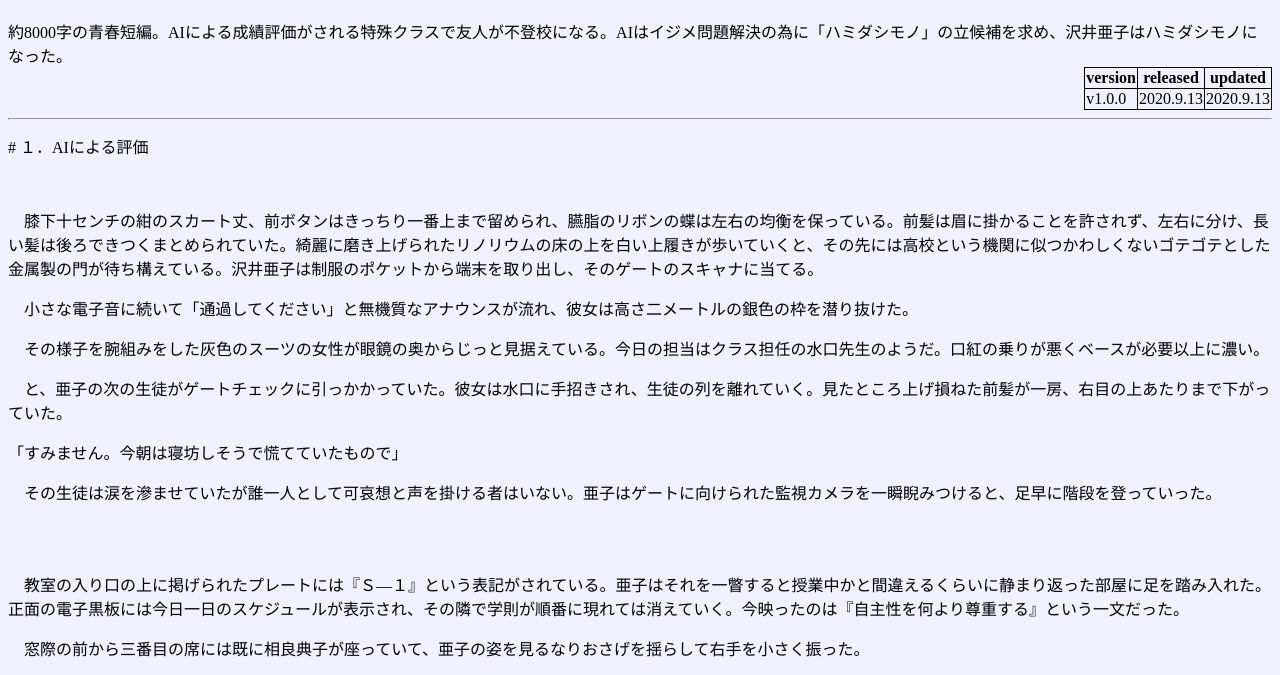
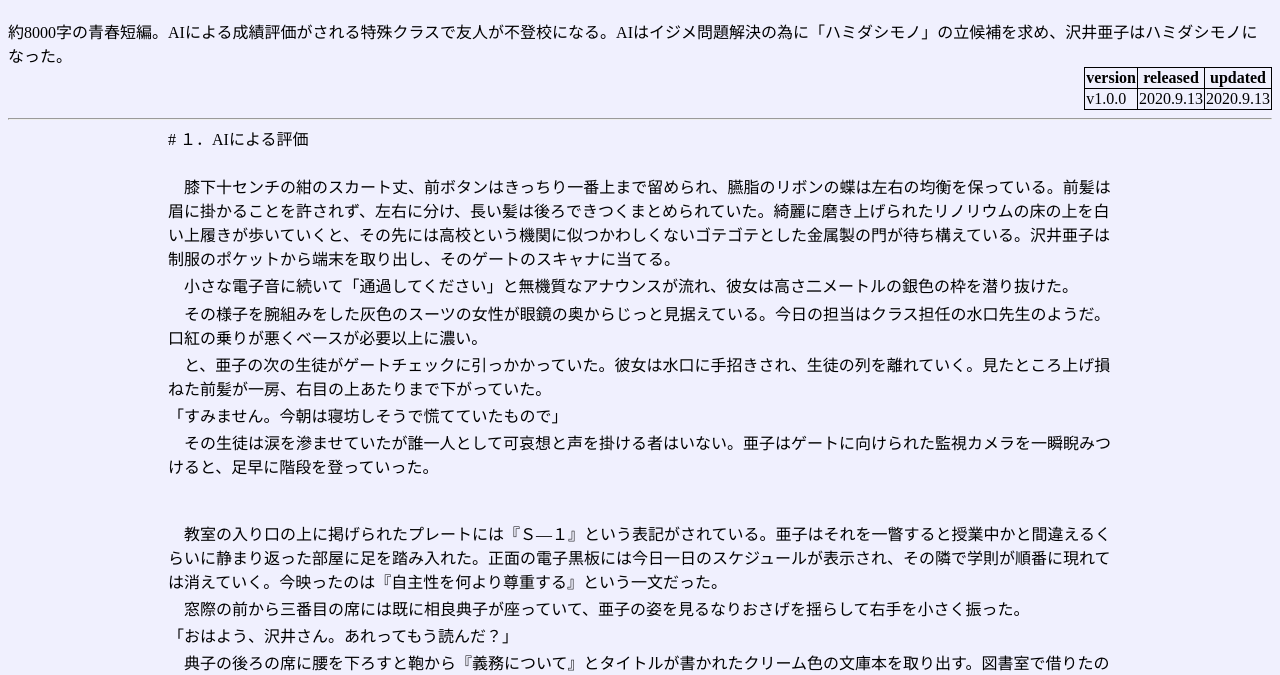
Before and after one commit to NovelBox/NovelBox.github.io, a plain HTML site: page HDH/index.html in a window 1280 px wide. Shown: the part 70-745 px from the top of the page. Drawn offline with Linux system fonts and the light colour scheme.

Commit message:
Fixed: p mergin

```diff
--- a/assets/novel.css
+++ b/assets/novel.css
@@ -13,6 +13,7 @@ th, td {
 
 p {
     line-height: 1.5;
+    margin: 0.2em 10em;
 }
 
 .noveldata {
```
